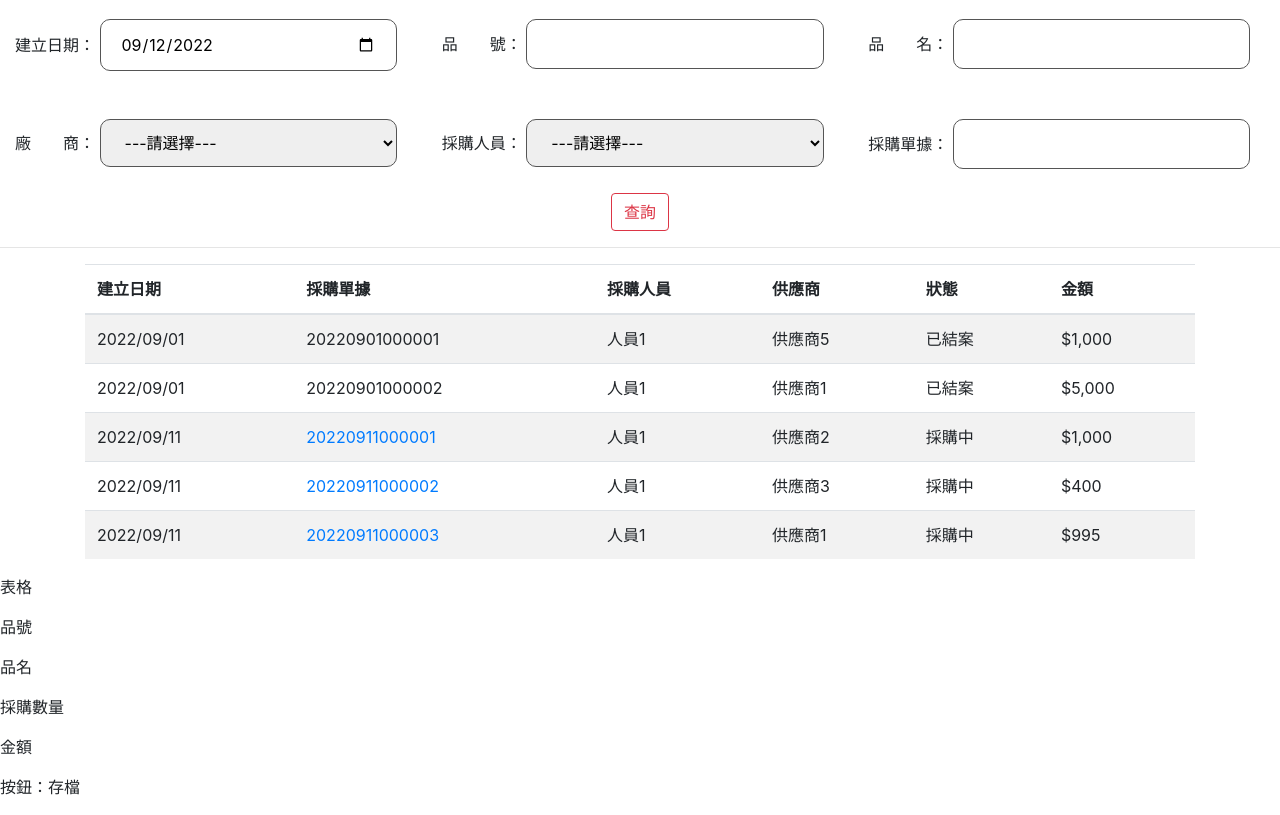
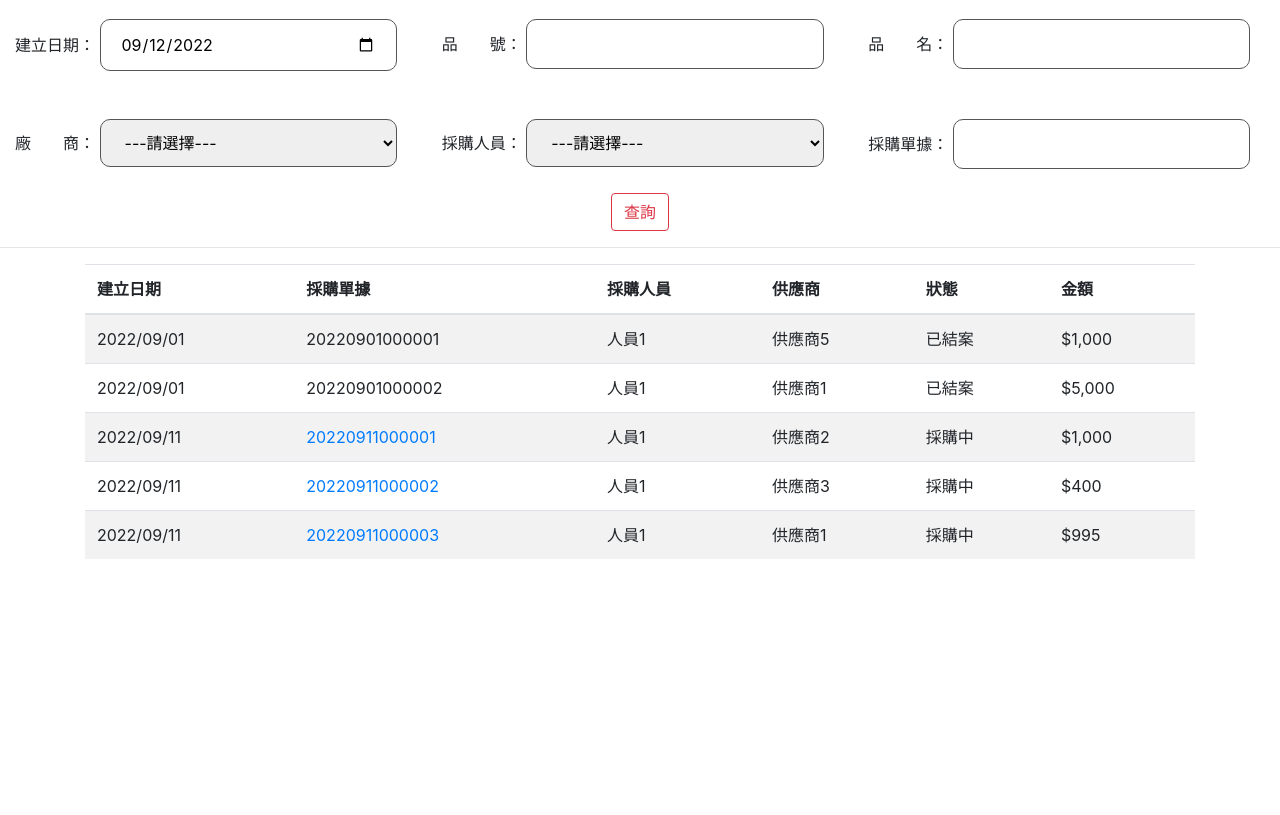
Before and after one commit to hongrachel0817/purchaseProject, a plain HTML site: page purchase.html in a window 1280 px wide. Shown: the part 71-886 px from the top of the page. After the commit the page ends 800 px from the top, so only its background shows below. Drawn offline with Linux system fonts and the light colour scheme.

Commit message:
Update purchase.html
刪除多的程式碼

```diff
--- a/purchase.html
+++ b/purchase.html
@@ -133,13 +133,6 @@
         </div> -->
     </div>
 
-    <P>表格</P>
-    <P>品號</P>
-    <P>品名</P>
-    <P>採購數量</P>
-    <P>金額</P>
-    <P>按鈕：存檔</P>
-
     <script>
         // 取今天日期
         function setInputDate(_id){
```
